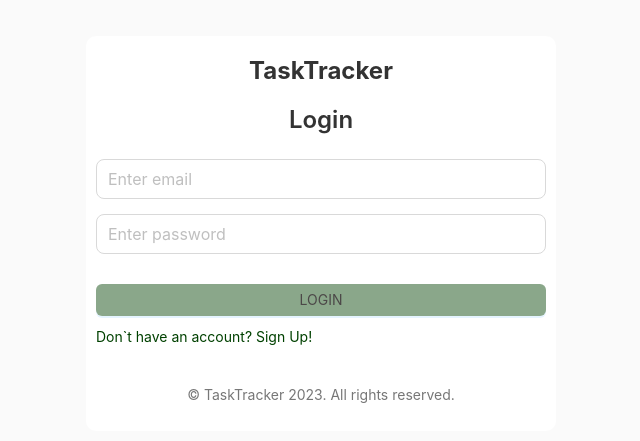
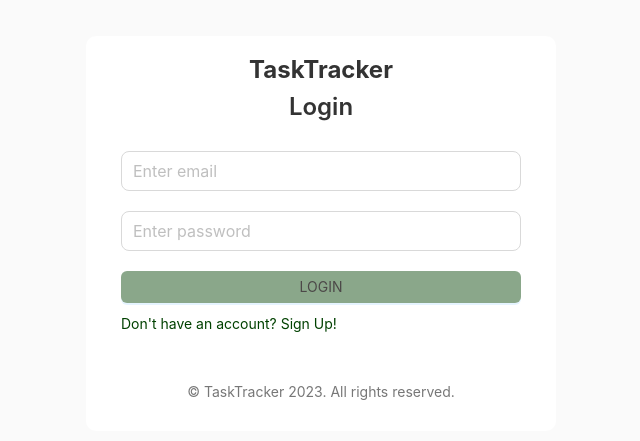
Before and after one commit to NadiiaNanivska/tasktracker-ui, a React (Create React App) app: page /login in a window 1280 px wide. Shown: the part 167-608 px from the top of the page, without its empty margins (319-959 px from the left). Built offline with nearby package versions, Linux system fonts and the light colour scheme.

Commit message:
Added validation for login

```diff
--- a/src/components/Login.js
+++ b/src/components/Login.js
@@ -1,27 +1,59 @@
 import React, { useContext, useState, useEffect } from 'react';
 import '../styles/Login.css';
-import {Button, Input, Checkbox} from 'antd';
-import {PlusOutlined} from "@ant-design/icons";
+import {Button, Input, Checkbox, Form} from 'antd';
+
 const Login = () => {
+    const onFinish = (values) => {
+        console.log('Form values:', values);
+    };
+
+    const emailValidator = {
+        type: 'email',
+        message: 'Please enter a valid email address',
+    };
+
+    const passwordValidator = {
+        pattern: /^(?=.*[A-Z])[a-zA-Z0-9]{8,}$/,
+        message: 'Password must be at least 8 characters long, include uppercase letters, and contain only alphanumeric characters',
+    };
+
     return (
         <div className="login">
             <div className="login-block">
                 <div className="login-head">
+                    <Form className="login-form" onFinish={onFinish}>
                         <div className="login-head-wrapper">
                             <div className="login-head-name">TaskTracker</div>
                             <div className="login-head-text">Login</div>
                         </div>
-                    <div className="login-credentials-wrapper">
-                        <Input size="large" className="login-input" placeholder="Enter email" />
-                        <Input size="large" className="login-input" placeholder="Enter password" />
-                    </div>
+                            <Form.Item
+                                name="email"
+                                rules={[
+                                    { required: true, message: 'Please enter your email' },
+                                    { ...emailValidator },
+                                ]}
+                                className="login-input"
+                            >
+                                <Input size="large"  placeholder="Enter email" />
+                            </Form.Item>
+                            <Form.Item
+                                name="password"
+                                rules={[
+                                    { required: true, message: 'Please enter your password' },
+                                    { ...passwordValidator },
+                                ]}
+                                className="login-input"
+                            >
+                                <Input size="large"  placeholder="Enter password" />
+                            </Form.Item>
                         <div className="login-button-wrapper">
-                    <Button type="primary" className="card-add-btn login-btn">
+                            <Button type="primary" htmlType="submit" className="card-add-btn login-btn">
                                 LOGIN
                             </Button>
                         </div>
+                    </Form>
                     <a href="/register" className="login-without-account">
-                        Don`t have an account? Sign Up!
+                        Don't have an account? Sign Up!
                     </a>
                     <div className="login-copyright">
                         &copy; TaskTracker 2023. All rights reserved.
--- a/src/styles/Login.css
+++ b/src/styles/Login.css
@@ -17,7 +17,7 @@
 }
 
 .login-head-wrapper {
-    padding-top: 10px;
+    padding-top: 5px;
     display: flex;
     flex-direction: column;
     align-items: center;
@@ -27,32 +27,27 @@
     font-size: 24px;
     font-weight: bold;
     color: #333;
-    margin-bottom: 10px;
 }
 
 .login-head-text {
-    margin-top: 10px;
     font-size: 24px;
     font-weight: 600;
     color: #333;
+    margin-bottom: 25px;
 }
 
-.login-credentials-wrapper {
-    padding-top: 25px;
+.login-form {
+    width: 400px;
 }
 
 .login-input {
-    margin-bottom: 15px;
-}
-
-.login-button-wrapper {
-    display: flex;
-    justify-content: center;
+    margin-bottom: 20px;
 }
 
 .login-btn {
+    margin-top: 0;
+    margin-bottom: 10px;
     width: 100%;
-    margin-bottom: 10px;
     color: #4c4848;
 }
 
@@ -74,5 +69,5 @@
     font-size: 14px;
     color: #777;
     text-align: center;
-    margin-top: 40px;
+    margin-top: 50px;
 }
--- a/src/styles/Register.css
+++ b/src/styles/Register.css
@@ -52,7 +52,6 @@
 
 .register-btn {
     width: 100%;
-    margin-bottom: 10px;
     color: #4c4848;
 }
 
```
Also changed, not shown: src/utils/validation.js (added). Lines whose indentation alone changed are shown as unchanged.
